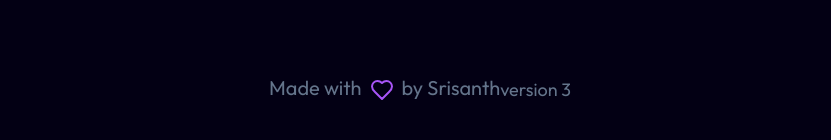
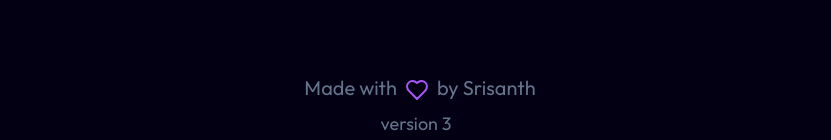
Before and after one commit to sri766/portpolio_2024, a Next.js app: page / in a window 1280 px wide. Shown: the part 2602-2742 px from the top of the page, without its empty margins (224-1055 px from the left). Built offline with nearby package versions, Linux system fonts and the light colour scheme.

Commit message:
added version3

```diff
--- a/src/components/Footer.jsx
+++ b/src/components/Footer.jsx
@@ -4,8 +4,8 @@ import Docker from './Docker'
 export default function Footer() {
   return (
     <div className="w-full flex flex-col justify-center items-center">
-        <div className="text-xl text-slate-500 flex justify-center items-center">
-            <span className="ml-2">
+        <div className="text-xl text-slate-500 flex flex-col justify-center items-center">
+            <span className="ml-2 flex-inline">
                 Made with
                 <HeartIcon className="text-purple-500 h-6 w-6 inline m-2" />
                 by Srisanth
```
